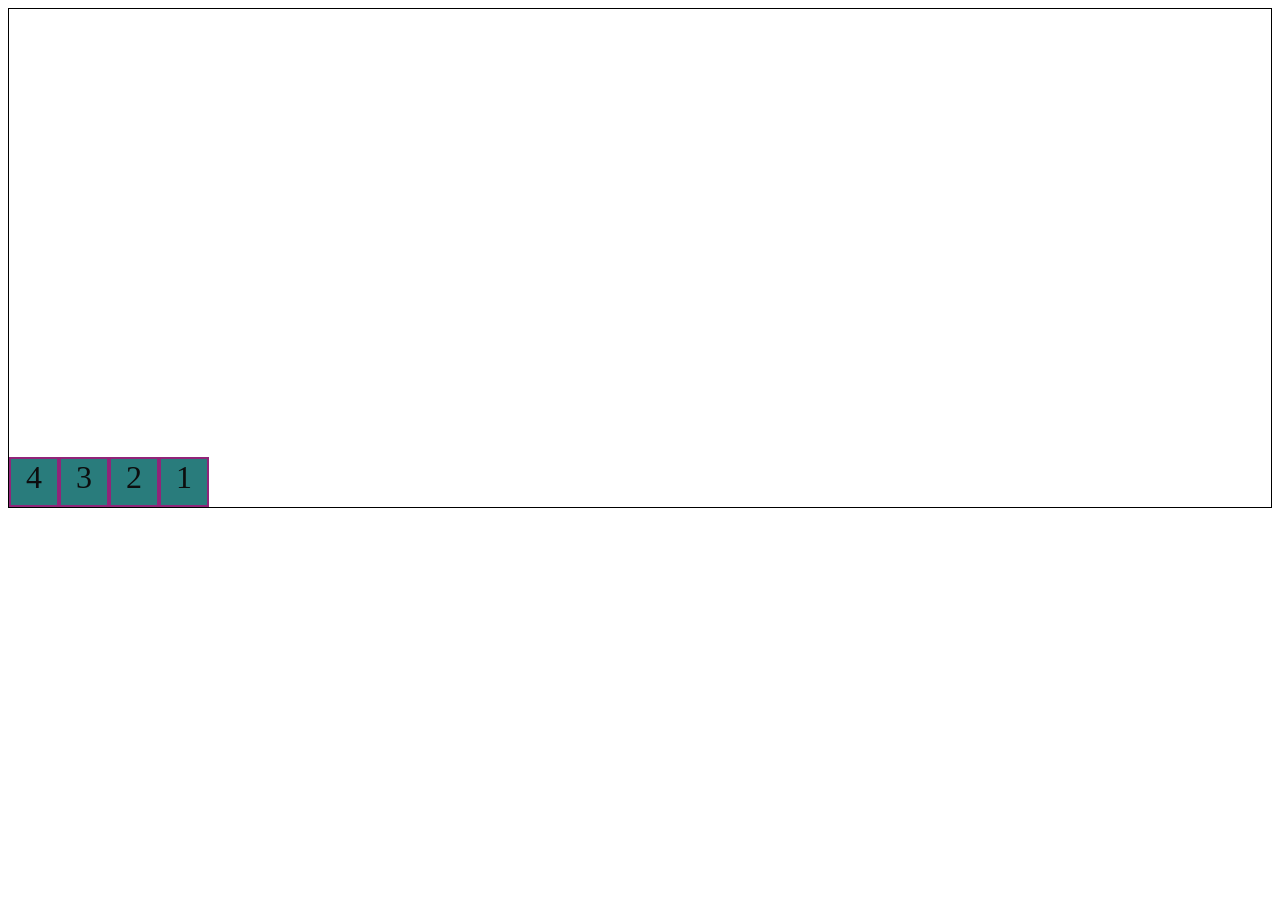
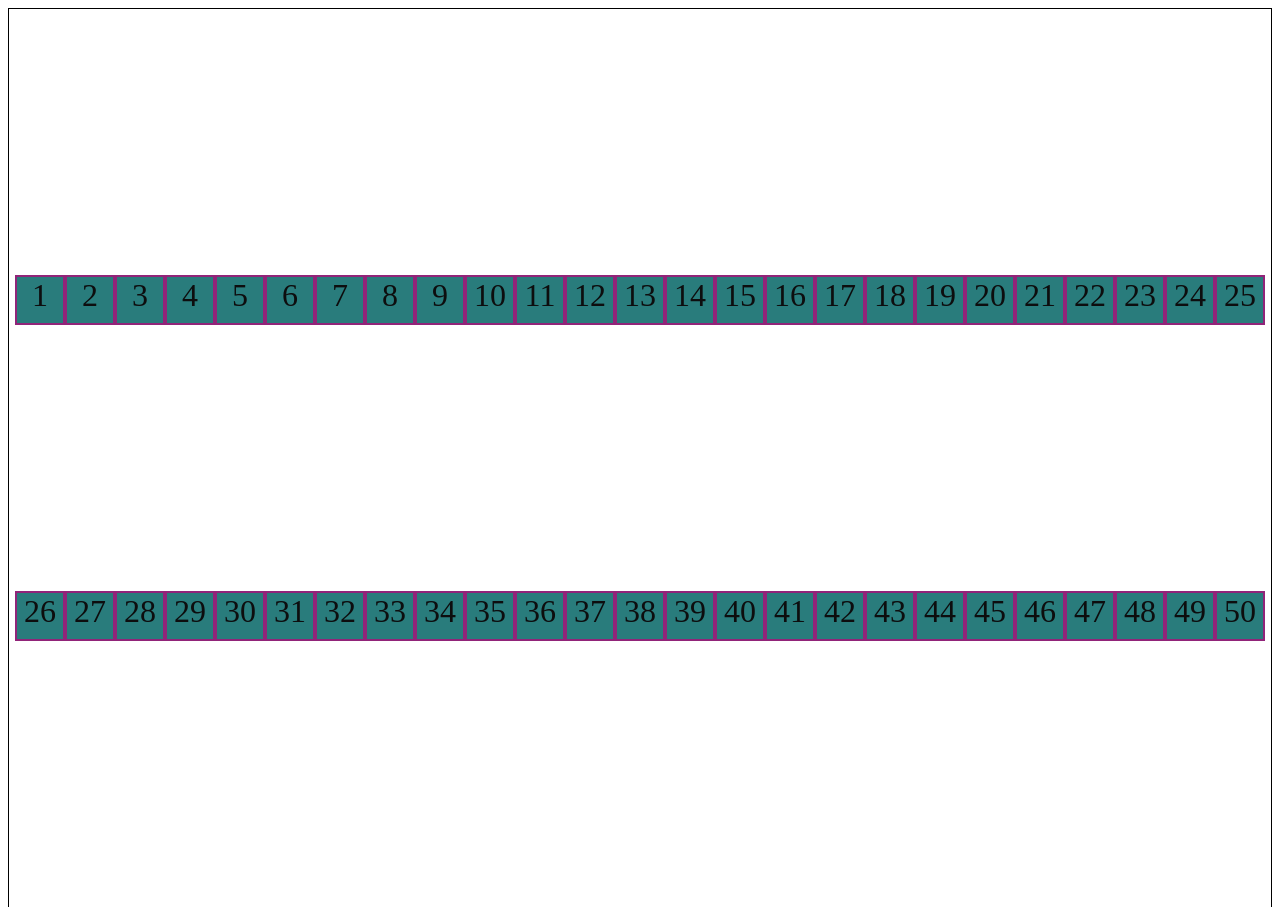
Before and after one commit to Dmytro300992/Flex, a plain HTML site: page index.html in a window 1280 px wide. Shown: the top 907 px of the page. Before the commit the page ends 800 px from the top, so only its background shows below. Drawn offline with Linux system fonts and the light colour scheme.

Commit message:
aline-content

```diff
--- a/index.html
+++ b/index.html
@@ -14,6 +14,52 @@
         <div class="item">2</div>
         <div class="item">3</div>
         <div class="item">4</div>
+        <div class="item">5</div>
+        <div class="item">6</div>
+        <div class="item">7</div>
+        <div class="item">8</div>
+        <div class="item">9</div>
+        <div class="item">10</div>
+        <div class="item">11</div>
+        <div class="item">12</div>
+        <div class="item">13</div>
+        <div class="item">14</div>
+        <div class="item">15</div>
+        <div class="item">16</div>
+        <div class="item">17</div>
+        <div class="item">18</div>
+        <div class="item">19</div>
+        <div class="item">20</div>
+        <div class="item">21</div>
+        <div class="item">22</div>
+        <div class="item">23</div>
+        <div class="item">24</div>
+        <div class="item">25</div>
+        <div class="item">26</div>
+        <div class="item">27</div>
+        <div class="item">28</div>
+        <div class="item">29</div>
+        <div class="item">30</div>
+        <div class="item">31</div>
+        <div class="item">32</div>
+        <div class="item">33</div>
+        <div class="item">34</div>
+        <div class="item">35</div>
+        <div class="item">36</div>
+        <div class="item">37</div>
+        <div class="item">38</div>
+        <div class="item">39</div>
+        <div class="item">40</div>
+        <div class="item">41</div>
+        <div class="item">42</div>
+        <div class="item">43</div>
+        <div class="item">44</div>
+        <div class="item">45</div>
+        <div class="item">46</div>
+        <div class="item">47</div>
+        <div class="item">48</div>
+        <div class="item">49</div>
+        <div class="item">50</div>
     </div>
 
 </body>
--- a/style.css
+++ b/style.css
@@ -4,10 +4,13 @@
 
 .container {
     display: flex;
-    flex-direction: row-reverse;
-    justify-content: flex-end;
-    align-items: flex-end;
-    min-height: 500px;
+    /*flex-direction: row;
+    flex-wrap: wrap;*/
+    flex-flow: wrap;
+    justify-content: center;
+    /*align-items: flex-start;*/
+    align-content: space-evenly;
+    min-height: 900px;
     border: 1px solid black;
 }
 
```
